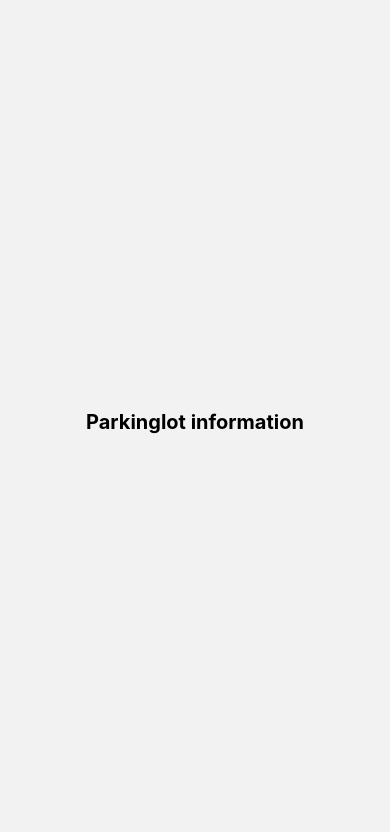
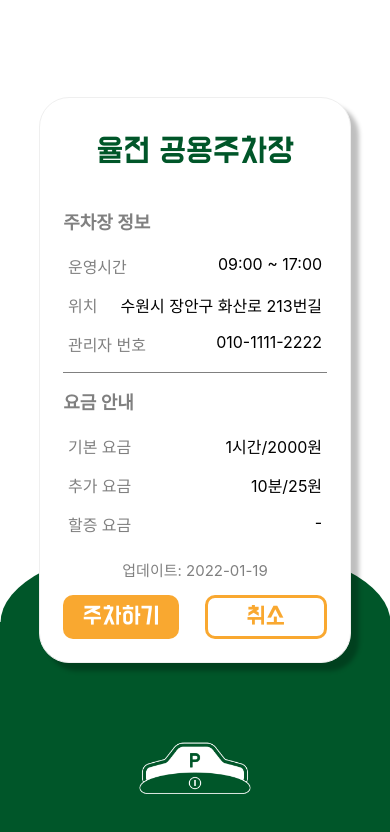
Before and after one commit to CartheGarden/parkinglot-webapp, a React Native app: screen /ParkingLotInfo in a window 390 px wide. Shown: the top 832 px of the page. Built offline with nearby package versions, Linux system fonts and the light colour scheme.

Commit message:
feat(screens): publish ParkingLotInfoScreen and CancelScreen

```diff
--- a/components/CenteredText.tsx
+++ b/components/CenteredText.tsx
@@ -7,7 +7,7 @@ export default function CenteredText({text, textStyle, style}){
     DoHyeon: require('../assets/fonts/DoHyeon.ttf'),
   })
   return (
-    <View style={[style, {justifyContent: 'center'}]}>
+    <View style={[style, {justifyContent: 'center', alignItems: 'center'}]}>
       <Text style={[textStyle, {fontFamily: 'DoHyeon'}]}>{text}</Text>
     </View>
   )
--- a/package.json
+++ b/package.json
@@ -29,6 +29,7 @@
     "react": "17.0.1",
     "react-dom": "17.0.1",
     "react-native": "0.64.3",
+    "react-native-modal": "^13.0.0",
     "react-native-safe-area-context": "3.3.2",
     "react-native-screens": "~3.10.1",
     "react-native-vector-icons": "^9.0.0",
--- a/screens/general/CancelScreen.tsx
+++ b/screens/general/CancelScreen.tsx
@@ -1,9 +1,16 @@
-import { StyleSheet, Text, View } from 'react-native';
+import { StyleSheet, Text, View, Image, Dimensions } from 'react-native';
+import * as Font from 'expo-font';
 
 export default function LoginScrren() {
+
+  Font.loadAsync({
+    DoHyeon: require('../../assets/fonts/DoHyeon.ttf')
+  })
+
   return (
     <View style={styles.container}>
-      <Text style={styles.title}>Cancel</Text>
+      <Image source={require('../../assets/images/logoGreen.png')} resizeMode='contain' style={{width: '100%', height: '100%',position:'absolute'}}/>
+      <Text style={styles.text}>취소되었습니다</Text>
     </View>
   );
 }
@@ -14,13 +21,10 @@ const styles = StyleSheet.create({
     alignItems: 'center',
     justifyContent: 'center',
   },
-  title: {
-    fontSize: 20,
-    fontWeight: 'bold',
-  },
-  separator: {
-    marginVertical: 30,
-    height: 1,
-    width: '80%',
+  text: {
+    fontSize: 32,
+    fontFamily: 'DoHyeon',
+    color: '#F9A830',
+    marginTop: Dimensions.get('window').height / 4,
   },
 });
--- a/screens/login/LoginScreen.tsx
+++ b/screens/login/LoginScreen.tsx
@@ -1,7 +1,7 @@
 import { useNavigation } from '@react-navigation/native';
 import { NativeStackNavigationProp } from "@react-navigation/native-stack";
 import { RootStackParamList } from '../../types';
-import { View, ImageBackground , Image, Text, TouchableOpacity, StyleSheet } from 'react-native';
+import { View, ImageBackground , Image, TouchableOpacity, StyleSheet } from 'react-native';
 import { CenteredText, Footer } from "../../components";
 
 type NavigationProp = NativeStackNavigationProp<RootStackParamList, 'Login'>
@@ -15,9 +15,7 @@ export default function LoginScrren() {
         source={require('../../assets/images/loginBackground.jpg')}
         style={styles.backgroundImage}
         resizeMode="cover"
-      >
-
-      </ImageBackground>
+      />
       <View style={styles.backgroundCover}></View>
       <View style={styles.body}>
         {/*
--- a/screens/parkingLot/ParkingLotInfoScreen.tsx
+++ b/screens/parkingLot/ParkingLotInfoScreen.tsx
@@ -1,9 +1,117 @@
-import { StyleSheet, Text, View } from 'react-native';
+import React, { useState } from 'react';
+import { Dimensions ,StyleSheet, Text, View, Button, TouchableOpacity } from 'react-native';
+import { useNavigation } from '@react-navigation/native';
+import { NativeStackNavigationProp } from '@react-navigation/native-stack';
+import { RootStackParamList } from '../../types';
+import { CenteredText, Footer } from '../../components';
+import Modal from 'react-native-modal';
+import * as Font from "expo-font";
+
+
+type NavigationProp = NativeStackNavigationProp<RootStackParamList, 'ParkingLotInfo'>
 
 export default function LoginScrren() {
+  const navigation = useNavigation<NavigationProp>();
+  const [modalVisible, setModalVisible] = useState(false);
+
+  Font.loadAsync({
+    DoHyeon: require('../../assets/fonts/DoHyeon.ttf')
+  })
+
   return (
     <View style={styles.container}>
-      <Text style={styles.title}>Parkinglot information</Text>
+      <View style={styles.body}>
+        <View style={styles.body__title}>
+          <CenteredText text="율전 공용주차장" style={{}} textStyle={{color: '#005629', fontSize: 28}}/>
+        </View>
+        <View style={styles.body__information}>
+          <View style={styles.textBox__title}>
+            <Text style={styles.title__text}>주차장 정보</Text>
+          </View>
+          <View style={styles.textBox}>
+            <Text style={styles.textBox__subTitle}>운영시간</Text>
+            <Text style={styles.subTitle__text}>09:00 ~ 17:00</Text>
+          </View>
+          <View style={styles.textBox}>
+            <Text style={styles.textBox__subTitle}>위치</Text>
+            <Text style={styles.subTitle__text}>수원시 장안구 화산로 213번길</Text>
+          </View>
+          <View style={styles.textBox}>
+            <Text style={styles.textBox__subTitle}>관리자 번호</Text>
+            <Text style={styles.subTitle__text}>010-1111-2222</Text>
+          </View>
+        </View>
+        <View
+          style={{
+            borderBottomColor: '#808080',
+            borderBottomWidth: 1,
+            width: '85%',
+            alignSelf: 'center',
+            marginBottom: 15,
+          }}
+        />
+        <View style={styles.body__charge}>
+          <View style={styles.textBox__title}>
+            <Text style={styles.title__text}>요금 안내</Text>
+          </View>
+          <View style={styles.textBox}>
+            <Text style={styles.textBox__subTitle}>기본 요금</Text>
+            <Text style={styles.subTitle__text}>1시간/2000원</Text>
+          </View>
+          <View style={styles.textBox}>
+            <Text style={styles.textBox__subTitle}>추가 요금</Text>
+            <Text style={styles.subTitle__text}>10분/25원</Text>
+          </View>
+          <View style={styles.textBox}>
+            <Text style={styles.textBox__subTitle}>할증 요금</Text>
+            <Text style={styles.subTitle__text}>-</Text>
+          </View>
+        </View>
+        <View style={styles.body__footer}>
+          <Text style={{fontSize: 15, color: '#808080', marginBottom:15}}>업데이트: 2022-01-19</Text>
+          <View style={styles.button}>
+            <TouchableOpacity
+              onPress={()=>{navigation.navigate('ParkingLotUsage')}}
+              style={{backgroundColor: '#F9A830', borderRadius:10, alignItems:'center', justifyContent:'center', flex:.45}}
+            >
+              <Text style={{color: '#FFF', fontFamily: 'DoHyeon', fontSize:20}}>주차하기</Text>
+            </TouchableOpacity>
+            <TouchableOpacity
+              onPress={()=>{setModalVisible(true)}}
+              style={{borderColor: '#F9A830', borderWidth:3, borderRadius:10, alignItems:'center',justifyContent:'center', flex:.45}}
+            >
+              <Text style={{color: '#F9A830', fontFamily: 'DoHyeon', fontSize:20}}>취소</Text>
+            </TouchableOpacity>
+          </View>
+        </View>
+      </View>
+      <Modal
+        isVisible={modalVisible}
+        onBackdropPress={()=>{setModalVisible(false)}}
+      >
+        <View style={styles.modal}>
+          <Text style={{fontFamily: 'DoHyeon', fontSize:25, marginBottom: 20}}>취소하시겠습니까?</Text>
+          <View style={styles.modal__button}>
+            <TouchableOpacity
+              onPress={()=>{setModalVisible(false); navigation.navigate('Cancel')}}
+              style={{backgroundColor: '#F9A830', borderRadius:10, alignItems:'center', justifyContent:'center', flex:.45}}
+            >
+              <Text style={{color: '#FFF', fontFamily: 'DoHyeon', fontSize:20}}>네</Text>
+            </TouchableOpacity>
+            <TouchableOpacity
+              onPress={()=>{setModalVisible(false)}}
+              style={{borderColor: '#F9A830', borderWidth:3, borderRadius:10, alignItems:'center',justifyContent:'center', flex:.45}}
+            >
+              <Text style={{color: '#F9A830', fontFamily: 'DoHyeon', fontSize:20}}>아니요</Text>
+            </TouchableOpacity>
+          </View>
+        </View>
+      </Modal>
+      <View style={styles.footerBackground}>
+        <View style={styles.ellipse}/>
+        <View style={styles.rectangle}/>
+      </View>
+      <Footer/>
     </View>
   );
 }
@@ -13,14 +121,112 @@ const styles = StyleSheet.create({
     flex: 1,
     alignItems: 'center',
     justifyContent: 'center',
+    backgroundColor: '#FFF',
   },
-  title: {
-    fontSize: 20,
+  body: {
+    width: '80%',
+    height: '67%',
+    borderWidth: 1,
+    borderColor: '#EFEFEF',
+    marginBottom: Dimensions.get('window').height / 10,
+    borderRadius: 30,
+    backgroundColor: '#FFF',
+    shadowOffset: {
+      width: 8,
+      height: 8,
+    },
+    shadowOpacity: .25,
+    shadowRadius: 4,
+  },
+  body__title: {
+    flex: .2,
+    alignItems: 'center',
+    justifyContent: 'center',
+  },
+  body__information: {
+    flex: .3,
+    alignItems: 'center',
+    justifyContent: 'center',
+  },
+  body__charge: {
+    flex: .3,
+    alignItems: 'center',
+    justifyContent: 'center',
+  },
+  body__footer: {
+    flex: .2,
+    alignItems: 'center',
+    justifyContent: 'center',
+  },
+  button: {
+    width: '85%',
+    flexDirection: 'row',
+    justifyContent: 'space-between',
+    flex:.75,
+    marginBottom:15,
+  },
+  modal: {
+    width:'85%',
+    height: '20%',
+    borderRadius: 30,
+    backgroundColor: '#FFF',
+    alignSelf:'center',
+    justifyContent: "center",
+    alignItems: "center",
+  },
+  modal__button: {
+    width: '80%',
+    flexDirection: 'row',
+    justifyContent: 'space-between',
+    flex:.4,
+  },
+  textBox: {
+    width: '82%',
+    flexDirection: 'row',
+    justifyContent: 'space-between',
+    marginBottom: 15,
+  },
+  textBox__title: {
+    width: '85%',
+    marginBottom: 20,
+  },
+  title__text: {
+    fontSize: 18,
     fontWeight: 'bold',
+    color: '#808080',
   },
-  separator: {
-    marginVertical: 30,
-    height: 1,
-    width: '80%',
+  textBox__subTitle: {
+    fontSize: 16,
+    color: '#808080',
   },
+  subTitle__text: {
+    fontSize: 16,
+  },
+  footerBackground: {
+    width: '100%',
+    height: '35%',
+    position: 'absolute',
+    bottom: 0,
+    zIndex: -2,
+    alignItems: 'center',
+  },
+  rectangle: {
+    width: '100%',
+    height: '75%',
+    position: 'absolute',
+    bottom:0,
+    zIndex: -2,
+    backgroundColor: '#005629',
+  },
+  ellipse: {
+    width: '50%',
+    height: '50%',
+    position: 'absolute',
+    zIndex: -2,
+    backgroundColor: '#005629',
+    borderRadius: Dimensions.get('window').width / 2,
+    transform: [
+      {scaleX: 2}
+    ],
+  }
 });
```
Also changed, not shown: 1 other file (tests, documents, lock files or other folders).
